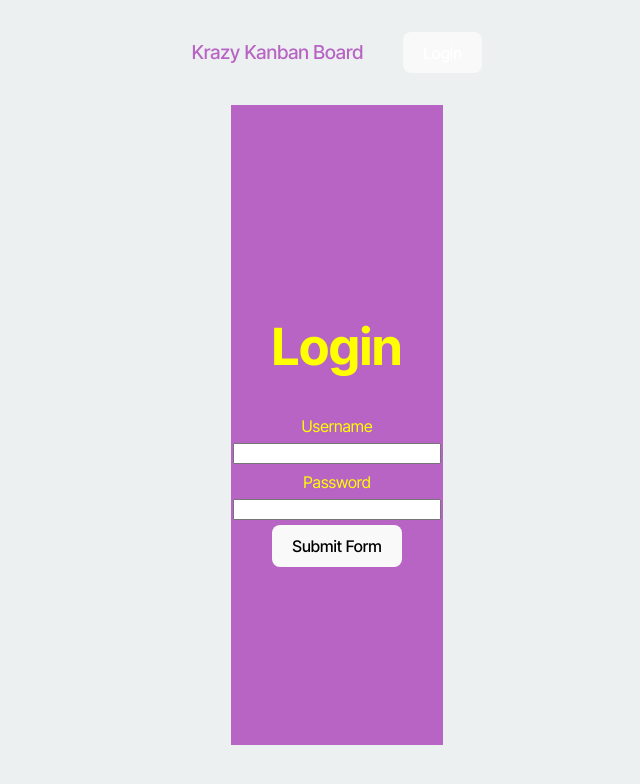
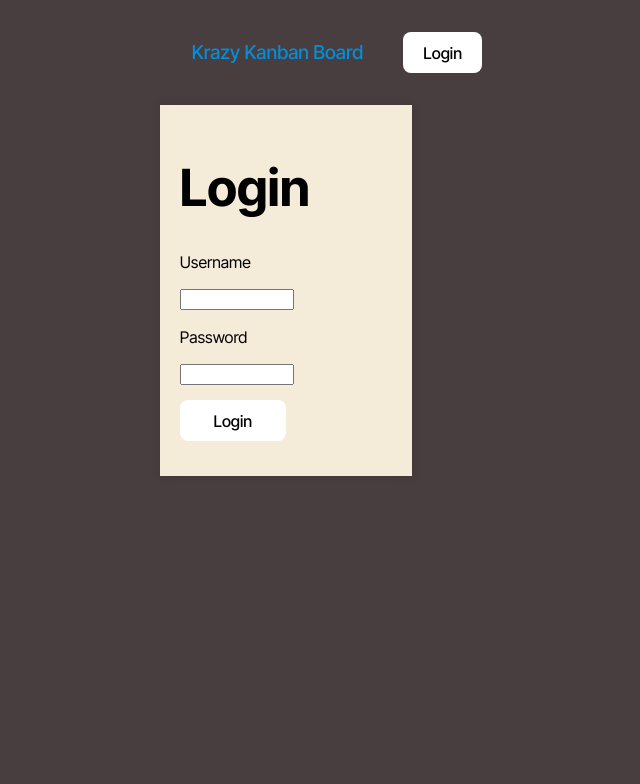
Before and after one commit to CMakousky/kanban-cm, a React (Vite) app in the folder client/: page /login in a window 1280 px wide. Shown: the top 784 px of the page, without its empty margins (303-943 px from the left). Built offline with nearby package versions, Linux system fonts and the light colour scheme.

Commit message:
Changed the CSS to match the mock-up more closely. Moved the position of the 'New Ticket' button from client/src/pages/Board.tsx to client/src/components/Navbar.tsx to match the mock-up.

```diff
--- a/client/src/components/Navbar.tsx
+++ b/client/src/components/Navbar.tsx
@@ -25,16 +25,23 @@ const Navbar = () => {
       {
         !loginCheck ? (
           <li className='nav-item'>
-            <button type='button'>
-              <Link to='/login' className='nav-link'>Login</Link>
+            <button type='button' className='nav-link'>
+              <Link to='/login' >Login</Link>
             </button>
           </li>
         ) : (
+          <>
+          <li className='nav-item'>
+            <button type='button' id='create-ticket-link'>
+              <Link to='/create'>New Ticket</Link>
+            </button>
+          </li>
           <li className='nav-item'>
             <button type='button' className='nav-link' onClick={() => {
               auth.logout();
             }}>Logout</button>
           </li>
+          </>
         )
       }
       </ul>
--- a/client/src/index.css
+++ b/client/src/index.css
@@ -1,261 +1,473 @@
 @import url('https://fonts.googleapis.com/css2?family=Inter+Tight:ital,wght@0,100..900;1,100..900&display=swap');
 
+
+
 :root {
+
   font-family: 'Inter Tight', system-ui, Avenir, Helvetica, Arial, sans-serif;
+
   line-height: 1.5;
+
   font-weight: 400;
+
   color-scheme: light dark;
+
   color: rgba(255, 255, 255, 0.87);
+
   font-synthesis: none;
+
   text-rendering: optimizeLegibility;
+
   -webkit-font-smoothing: antialiased;
+
   -moz-osx-font-smoothing: grayscale;
-}
 
-/* webkit solution */
-::-webkit-input-placeholder {
-  text-align:right;
-}
-
-/* mozilla solution */
-input:-moz-placeholder {
-  text-align:right;
-}
-
-a {
-  font-weight: 500;
-  color: #000000;
-  text-decoration: inherit;
-}
-a:hover {
-  color: #535bf2;
-}
-
-body {
-  background: #ECF0F1;
-  background-size: cover;
-  background-repeat: no-repeat no-repeat;
-  background-position: center center;
-  margin: 0;
-  place-items: center;
-  min-width: 320px;
-  min-height: 100vh;
-}
-
-h1 {
-  font-size: 3.2em;
-  line-height: 1.1;
-}
-
-button {
-  border-radius: 8px;
-  border: 1px solid transparent;
-  padding: 0.6em 1.2em;
-  font-size: 1em;
-  font-weight: 500;
-  font-family: inherit;
-  background-color: #1a1a1a;
-  cursor: pointer;
-  transition: border-color 0.25s;
-}
-button:hover {
-  border-color: #646cff;
-}
-button:focus,
-button:focus-visible {
-  outline: 4px auto -webkit-focus-ring-color;
-}
-
-main {
-  color: black;
-  width: 100%;
-  min-height: 100vh;
-  display: flex;
-  flex-direction: row;
-}
-
-tr {
-  border-radius: 10px;
-  background-color: #000;
-  color: white;
-}
-
-tbody tr:nth-child(odd) {
-  background-color: #333333;
-}
-
-/* Navbar Content */
-.nav {
-  display: flex;
-  padding: 1em 2em;
-}
-
-.nav ul {
-  display: flex;
-  margin-left: auto;
-  flex-direction: row;
-}
-
-.nav-title {
-  display: flex;
-  align-items: center;
-  justify-content: center;
-  font-size: larger;
-  font-weight: 900;
-}
-
-.nav-title a {
-  color: #b864c4;
-}
-
-.nav-item {
-  display: block;
-  margin-left: auto;
-  list-style: none;
-}
-
-.nav-link {
-  color: #fff;
-  text-decoration: none;
-}
-
-.active {
-  font-weight: 700;
-}
-
-.table {
-  width: 80vw;
-  table-layout: fixed;
-}
-
-.board {
-  width: 100%;
-}
-
-.board-display {
-  display: flex;
-}
-
-.swim-lane {
-  text-align: center;
-  font-weight: 500;
-  width: 33%;
-  height: 90vh;
-  border: 1px solid rgba(0, 0, 0, 0.2);
-  margin: 5px;
-  padding: 5px;
-}
-
-.todo {
-  background-color: #e9cbec;
-}
-
-.inprogress {
-  background-color: #b864c4;
-}
-
-.done {
-  background-color: #732381;
-}
-
-.ticket-card {
-  text-align: left;
-  background-color: #fff;
-  padding: 15px;
-  margin-bottom: 10px;
-  border-radius: 4px;
-  box-shadow: 0 1px 3px rgba(0, 0, 0, 0.1);
-  border: 0.1em solid black;
-}
-
-.container {
-  /* margin: auto; */
-  width: 100%;
-  /* height: 90%; */
-}
-
-.create-ticket-button {
-  display: block;
-  margin-left: auto;
-}
-
-#create-ticket-link {
-  color: #fff;
 }
 
 
-.form {
-  width: 60%;
-  height: 80%;
-  background-color: #b864c4;
-  margin: auto;
-  display: flex;
-  flex-direction: column;
-  justify-content: center;
-  align-items: center;
-}
 
-.form > h1, .form > label {
-  color: yellow;
-}
+/* webkit solution */
 
-.form > input {
-  width: 200px;
+::-webkit-input-placeholder {
+
+  text-align:right;
 
 }
 
-.form > label {
-  margin-top: 2.5%;
-  margin-bottom: 2.5%;
+
+
+/* mozilla solution */
+
+input:-moz-placeholder {
+
+  text-align:right;
+
+}
+
+
+
+a {
+
+  font-weight: 500;
+
+  color: #000000;
+
+  text-decoration: inherit;
+
+}
+
+a:hover {
+
+  color: #058ed9;
+
+}
+
+
+
+body {
+
+  background: #483d3f;
+
+  background-size: cover;
+
+  background-repeat: no-repeat no-repeat;
+
+  background-position: center center;
+
+  margin: 0;
+
+  place-items: center;
+
+  min-width: 320px;
+
+  min-height: 100vh;
+
+}
+
+
+
+h1 {
+
+  font-size: 3.2em;
+
+  line-height: 1.1;
+
+}
+
+
+
+button {
+
+  border-radius: 8px;
+
+  border: 1px solid transparent;
+
+  padding: 0.6em 1.2em;
+
+  font-size: 1em;
+
+  font-weight: 500;
+
+  font-family: inherit;
+
+  background-color: #fff;
+
+  cursor: pointer;
+
+  transition: border-color 0.25s;
+
+}
+
+button:hover {
+
+  border-color: #058ed9;
+
+}
+
+button:focus,
+
+button:focus-visible {
+
+  outline: 4px auto -webkit-focus-ring-color;
+
+}
+
+
+
+main {
+
+  color: black;
+
+  width: 100%;
+
+  min-height: 100vh;
+
+  display: flex;
+
+  flex-direction: row;
+
+}
+
+
+
+tr {
+
+  border-radius: 10px;
+
+  background-color: #000;
+
+  color: white;
+
+}
+
+
+
+tbody tr:nth-child(odd) {
+
+  background-color: #333333;
+
+}
+
+
+
+/* Navbar Content */
+
+.nav {
+
+  display: flex;
+
+  padding: 1em 2em;
+
+}
+
+
+
+.nav ul {
+
+  display: flex;
+
+  margin-left: auto;
+
+  flex-direction: row;
+
+}
+
+
+
+.nav-title {
+
+  display: flex;
+
+  align-items: center;
+
+  justify-content: center;
+
+  font-size: larger;
+
+  font-weight: 900;
+
+}
+
+
+
+.nav-title a {
+
+  color: #058ed9;
+
+}
+
+
+
+.nav-item {
+
+  display: block;
+
+  margin-left: auto;
+
+  list-style: none;
+
+}
+
+
+
+.nav-link {
+
+  color: #000;
+
+  text-decoration: none;
+
+}
+
+
+
+.active {
+
+  font-weight: 700;
+
+}
+
+
+
+.table {
+
+  width: 80vw;
+
+  table-layout: fixed;
+
+}
+
+
+
+.board {
+
+  width: 100%;
+
+}
+
+
+
+.board-display {
+
+  display: flex;
+
+}
+
+
+
+.swim-lane {
+
+  /* display: flex; */
+
+  text-align: center;
+
+  font-weight: 500;
+
+  width: 33%;
+
+  height: 90vh;
+
+  border: 1px solid rgba(0, 0, 0, 0.2);
+
+  margin: 5px;
+
+  padding: 5px;
+
+}
+
+
+
+.todo {
+
+  background-color: #f4ebd9;
+
+}
+
+
+
+.inprogress {
+
+  background-color: #a39a92;
+
+}
+
+
+
+.done {
+
+  background-color: #77685d;
+
+}
+
+
+
+.ticket-card {
+
+  text-align: left;
+
+  background-color: #fff;
+
+  padding: 15px;
+
+  margin-bottom: 10px;
+
+  border-radius: 4px;
+
+  box-shadow: 0 1px 3px rgba(0, 0, 0, 0.1);
+
+  border: 0.1em solid black;
+
+}
+
+
+
+.container {
+
+  width: 100%;
+
+}
+
+
+
+.form-container {
+
+  display: flex;
+
+  justify-content: center;
+
+  align-items: top;
+
+  width: 100%;
+
+  height: 100%;
+
+}
+
+
+
+#create-ticket-link {
+
+  display: block;
+
+  margin-left: auto;
+
+  margin-right: 10px;
+
+}
+
+
+
+.form {
+
+  width: 60%;
+
+  max-width: 600px;
+
+  background-color: #f4ebd9;
+
+  padding: 20px;
+
+  box-shadow: 0 0 10px rgba(0, 0, 0, 0.1);
+
+  display: flex;
+
+  flex-direction: column;
+
+  align-items: flex-start; /* Aligns fields to the left */
+
+}
+
+
+
+.form > h1, .form > label {
+
+  color: #000;
+
+}
+
+
+
+.form input, .form label, .form textarea, .form select, .form button {
+
+  width: 50%; /* Makes all form elements take the full width of the form */
+
+  margin-bottom: 15px;
+
 }
 
 .form button {
-  margin-top: 2.5%;
-}
-
-.form textarea {
-  resize: both;
-  min-height: 30px;
-  min-width: 30px;
-}
-
-.editBtn {
-  background-color: #f9f9f9;
-  border-radius: 8px;
-  border: 1px solid transparent;
-  padding: 0.6em 1.2em;
-  cursor: pointer;
-  transition: border-color 0.25s;
-}
-
-.deleteBtn {
-  background-color: #f9f9f9;
-  font-weight: 500;
-  color: black;
-  text-decoration: inherit;
-}
-
-.deleteBtn:hover {
-  color: #535bf2;
-}
-
-.login-notice {
-  display: flex;
-  width: 100%;
-  align-items: center;
-  justify-content: center;
+  color: #000;
 }
 
 
-@media (prefers-color-scheme: light) {
-  :root {
-    color: #213547;
-    background-color: #ffffff;
-  }
-  a:hover {
-    color: #747bff;
-  }
-  button {
-    background-color: #f9f9f9;
-  }
+
+.editBtn {
+
+  background-color: #f9f9f9;
+
+  border-radius: 8px;
+
+  border: 1px solid transparent;
+
+  padding: 0.6em 1.2em;
+
+  cursor: pointer;
+
+  transition: border-color 0.25s;
+
 }
+
+
+
+.deleteBtn {
+
+  background-color: #f9f9f9;
+
+  font-weight: 500;
+
+  color: black;
+
+  text-decoration: inherit;
+
+}
+
+
+
+.deleteBtn:hover {
+
+  color: #535bf2;
+
+}
+
+
+
+.login-notice {
+
+  display: flex;
+
+  width: 100%;
+
+  align-items: center;
+
+  justify-content: center;
+
+}
--- a/client/src/pages/Board.tsx
+++ b/client/src/pages/Board.tsx
@@ -1,5 +1,5 @@
 import { useEffect, useState, useLayoutEffect } from 'react';
-import { Link } from 'react-router-dom';
+// import { Link } from 'react-router-dom';
 
 import { retrieveTickets, deleteTicket } from '../api/ticketAPI';
 import ErrorPage from './ErrorPage';
@@ -67,9 +67,9 @@ const Board = () => {
         </div>
       ) : (
           <div className='board'>
-            <button type='button' className='create-ticket-button'>
-              <Link to='/create' id='create-ticket-link'>New Ticket</Link>
-            </button>
+            {/* <button type='button' id='create-ticket-link'>
+              <Link to='/create'>New Ticket</Link>
+            </button> */}
             <div className='board-display'>
               {boardStates.map((status) => {
                 const filteredTickets = tickets.filter(ticket => ticket.status === status);
--- a/client/src/pages/Login.tsx
+++ b/client/src/pages/Login.tsx
@@ -45,7 +45,7 @@ const Login = () => {
           value={loginData.password || ''}
           onChange={handleChange}
         />
-        <button type='submit'>Submit Form</button>
+        <button type='submit'>Login</button>
       </form>
     </div>
 
```
